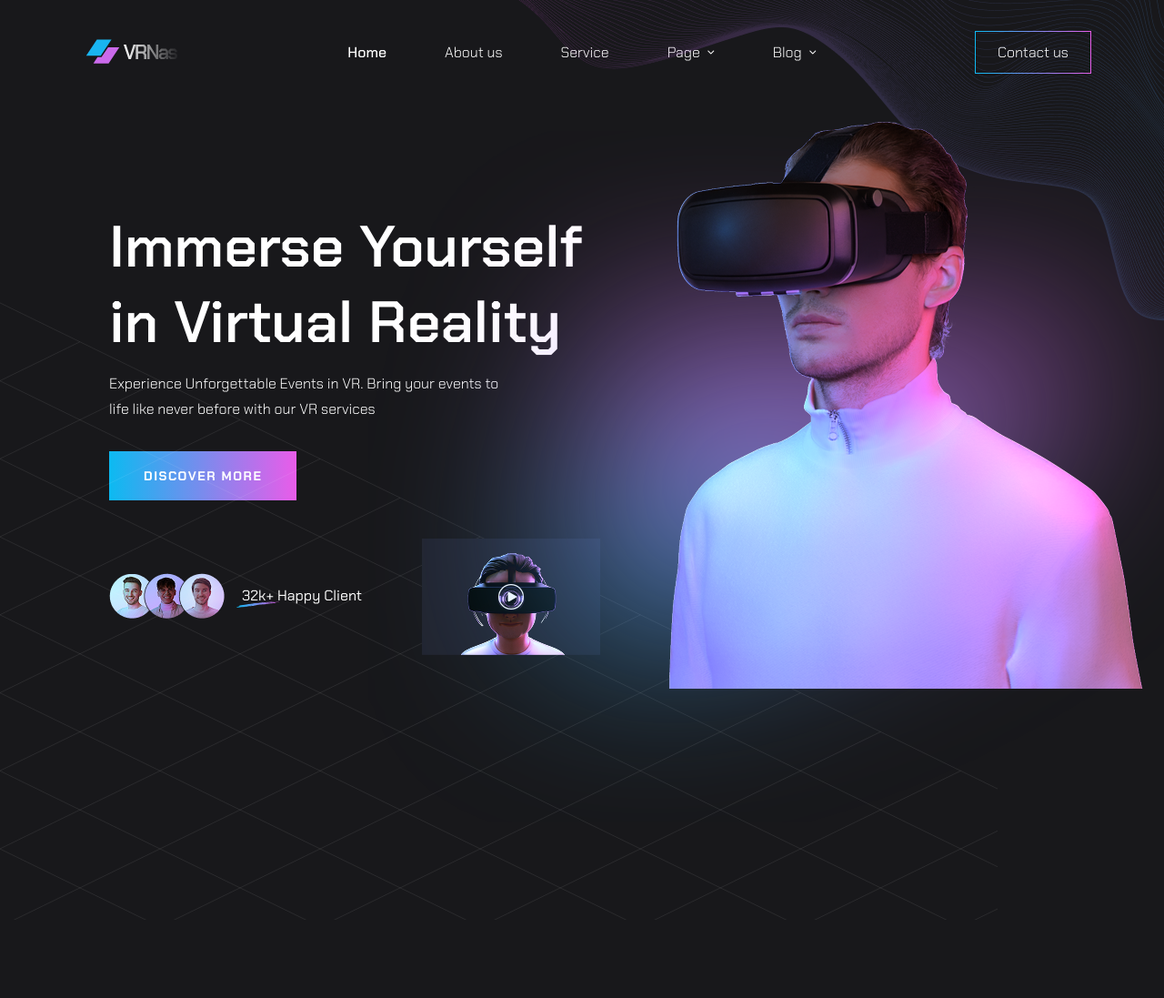
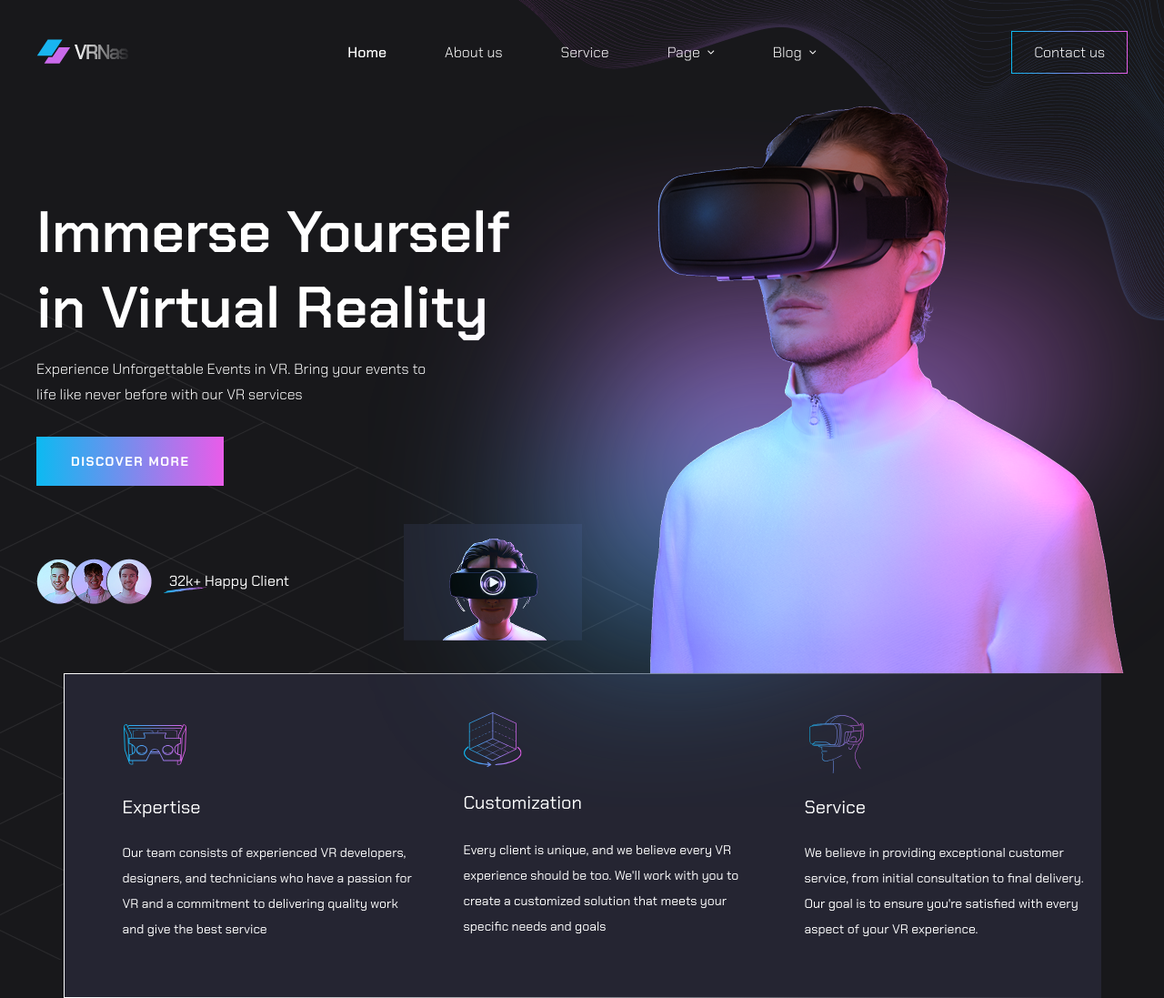
Before and after one commit to muzilyag/web-lr3, a plain HTML site: page index.html in a window 1280 px wide. Shown: the whole page at 91% size. Before the commit the page ends 1011 px from the top, so only its background shows below. Drawn offline with Linux system fonts and the light colour scheme.

Commit message:
feat(main/advantages): add advantages section; feat(main/hero): fix light and image in right side

```diff
--- a/index.html
+++ b/index.html
@@ -54,16 +54,16 @@
     </header>
 
     <main class="main">
-        <div class="background-hero-img">
-            <img class="background-hero-img__content" src="images/hero/assets.svg" src=""/>
-        </div>
-
+        <!-- <img class="background-hero-img__content" src="images/hero/assets.svg" src=""/> -->
+        <div class="main__content-top">
             <section class="hero">
+                <div class="hero__frame">
                     <div class="hero__container">
                         <div class="hero__content">
                             <h1 class="hero__title">Immerse Yourself in Virtual Reality</h1>
                             <p class="hero__discription">
-                        Experience Unforgettable Events in VR. Bring your events to life like never before with our VR services
+                                Experience Unforgettable Events in VR.
+                                Bring your events to life like never before with our VR services
                             </p>
                         </div>
 
@@ -93,7 +93,49 @@
                         <img class="hero__image-content" src="images/hero/man-in-vr.png" alt="man in vr"/>
                         <img class="light" src="images/hero/light.svg"/>
                     </div>
+                </div>
             </section>
+
+            <section class="advantages">
+                <div class="advantages__content">
+                    <div class="advantages__item">
+                        <img class="advantages__icon" src="images/advantages/1.svg" alt="not found"/>
+                        <div class="advantages__item-content">
+                            <h3 class="advantages__title">Expertise</h3>
+                            <p class="advantages__description">
+                                Our team consists of experienced VR developers, designers,
+                                and technicians who have a passion for VR and a commitment
+                                to delivering quality work and give the best service
+                            </p>
+                        </div>
+                    </div>
+
+                    <div class="advantages__item">
+                        <img class="advantages__icon" src="images/advantages/2.svg" alt="not found"/>
+                        <div class="advantages__item-content">
+                            <h3 class="advantages__title">Customization</h3>
+                            <p class="advantages__description">
+                                Every client is unique, and we believe every VR experience
+                                should be too. We'll work with you to create a customized
+                                solution that meets your specific needs and goals
+                            </p>
+                        </div>
+                    </div>
+
+                    <div class="advantages__item">
+                        <img class="advantages__icon" src="images/advantages/3.svg" alt="not found"/>
+                        <div class="advantages__item-content">
+                            <h3 class="advantages__title">Service</h3>
+                            <p class="advantages__description">
+                                We believe in providing exceptional customer service,
+                                from initial consultation to final delivery. Our goal
+                                is to ensure you're satisfied with every aspect of your VR experience.
+                            </p>
+                        </div>
+                    </div>
+                </div>
+            </section>
+        </div>
     </main>
 </body>
 </html>
--- a/styles.css
+++ b/styles.css
@@ -3,6 +3,7 @@
     --font-color: #FFFFFF;
     --gradient-pink-color: #E95CE9;
     --gradient-blue-color: #0CBAF1;
+    --card-background-color: #252532;
 }
 
 * {
@@ -21,13 +22,15 @@ body, html {
 .header {
     height: 114px;
     display: flex;
-    align-items: center;
+    justify-content: center;
+    padding: 31px 0 31px 0;
 }
 
 .header__container {
-    width: 100%;
+    width: 1200px;
+    height: 52px;
     display: grid;
-    grid-template-columns: 1fr 2fr 1fr;
+    grid-template-columns: 1fr auto 1fr;
     align-items: center;
     gap: 64px;
 }
@@ -36,7 +39,6 @@ body, html {
     display: flex;
     gap: 4px;
     align-items: center;
-    margin: 0 auto;
 }
 
 .header__logo {
@@ -95,34 +97,40 @@ body, html {
     border-image-slice: 1;
     padding: 12px 24px;
     cursor: pointer;
-    margin: 0 auto;
+    margin: 0px 0px 0px 150px;
 }
 
 /*! header end !*/
 
 /*! main start*/
 
-.background-hero-img__content {
-    position: absolute;
-    margin-top: 160px;
-    left: 0;
+.main__content-top {
+    position: relative;
+    background-image: url('images/hero/assets.svg');
+    background-repeat: no-repeat;
+    background-position-y: 100px;
+    background-position-x: -120px;
+    background-size: 100%;
     pointer-events: none;
 }
 
 .hero {
+    display: flex;
+    align-items: center;
+    justify-content: center;
+}
+
+.hero__frame {
     display: grid;
     grid-template-columns: 1fr 1fr;
-    padding: 0px 100px 0px 100px;
-    gap: 135px;
-    height: 628px;
-    margin-top: 16px;
+    width: 1200px;
+    height: 626px;
 }
 
 .hero__container {
     display: grid;
     grid-template-rows: auto auto auto;
     margin-top: 100px;
-    padding: 0px 20px 0px 20px;
     gap: 32px;
     align-content: start;
 }
@@ -221,20 +229,14 @@ body, html {
 .hero__image {
     display: flex;
     align-items: center;
-    justify-content: center;
-}
+    justify-content: right;
 
-.background-hero-img__content {
-    position: absolute;
-    margin-top: 160px;
-    left: 0;
-    pointer-events: none;
 }
 
 .hero__image-content {
+    pointer-events: none;
     position: absolute;
-    pointer-events: none;
-    z-index: 1;
+    z-index: 2;
 }
 
 .light {
@@ -242,7 +244,49 @@ body, html {
     margin-top: 160px;
     right: 0;
     pointer-events: none;
-    z-index: 0;
+}
+
+.advantages {
+    padding: 0px 110px 0px 110px;
+    display: flex;
+    justify-content: center;
+}
+
+.advantages__content {
+    background-color: var(--card-background-color);
+    width: 1200px;
+    height: 357px;
+    border: 1px solid transparent;
+    border-image: linear-gradient(to right, white, #ffffff00);
+    border-image-slice: 1;
+    padding: 42px 0px 53px 64px;
+    gap: 50px;
+    display: grid;
+    grid-template-columns: 1fr 1fr 1fr;
+}
+
+.advantages__item {
+    width: 325px;
+    height: 262px;
+    display: grid;
+    grid-template-rows: auto auto;
+}
+
+.advantages__item-content {
+    display: grid;
+    grid-template-rows: auto auto;
+    gap: 12px;
+}
+
+.advantages__title {
+    font-weight: 400;
+    font-size: 1.25rem;
+}
+
+.advantages__description {
+    font-weight: 400;
+    font-size: 0.875rem;
+    line-height: 28px;
 }
 
 /*! main end*/
```
Also changed, not shown: images/advantages/1.svg (added), images/advantages/2.svg (added), images/advantages/3.svg (added). Lines whose indentation alone changed are shown as unchanged.
